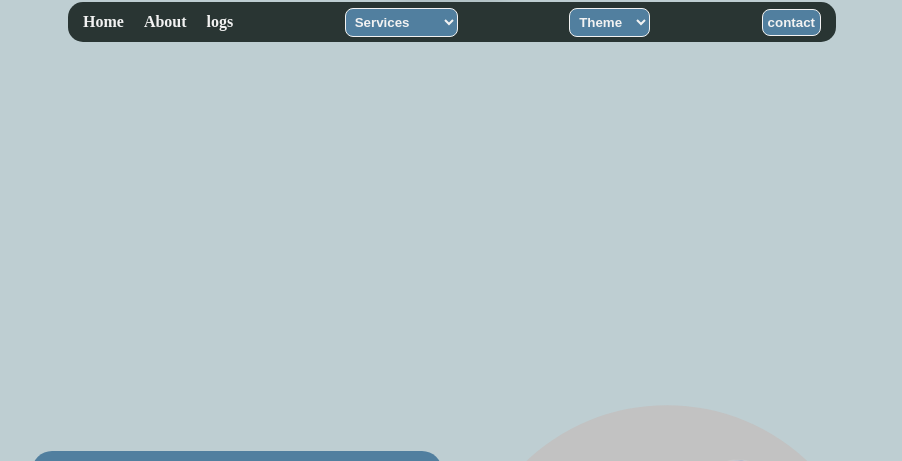
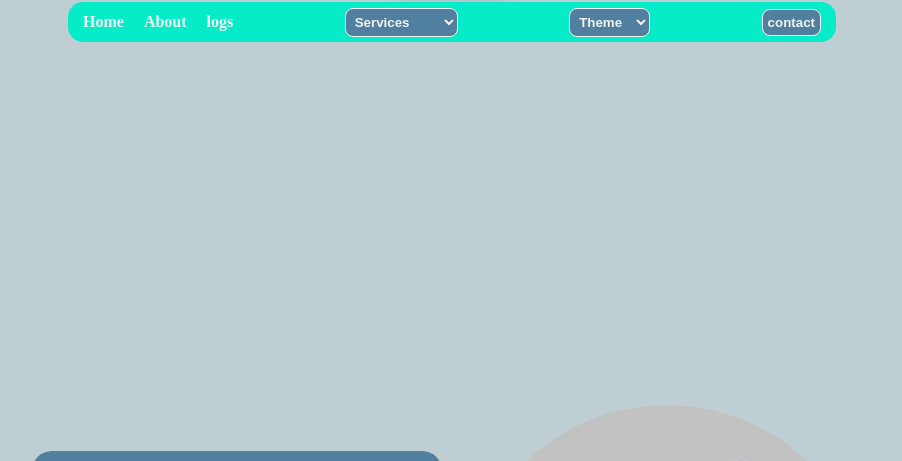
Before and after one commit to ShidoArata/my_profolio, a plain HTML site: page HTML/home/home.html in a window 1280 px wide. Shown: the part 93-554 px from the top of the page, without its empty margins (188-1090 px from the left). Drawn offline with Linux system fonts and the light colour scheme.

Commit message:
Update style-light.css

```diff
--- a/css/style-light.css
+++ b/css/style-light.css
@@ -65,7 +65,8 @@ header>a>img {
     padding: 15px;
     border-radius: 15px;
     border: 1px solid var(--c-gold);
-    background-color: #2b3836;
+    background-color: #06f8d4;
+    /* background-color: #2b3836; */
     justify-self: center;
     width: 60%;
     display: flex;
```
